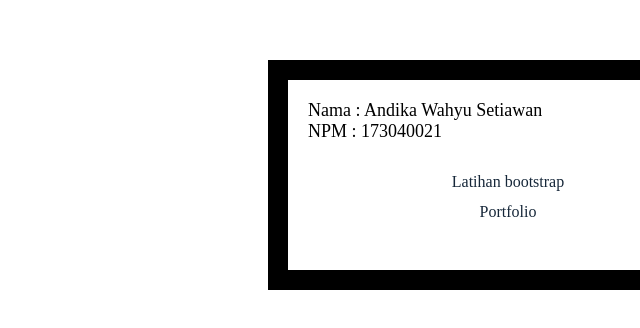
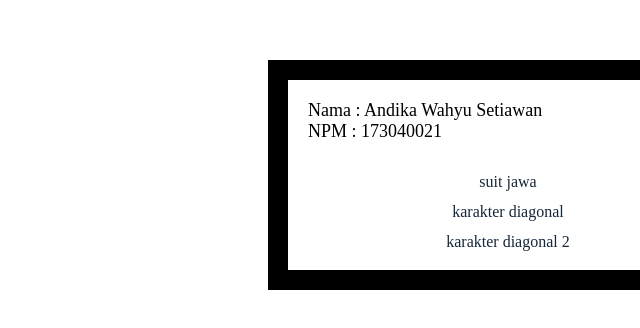
Before and after one commit to andikawahyusetiawan/rekweb-Tugas01, a plain HTML site: page index.html in a window 1280 px wide. Shown: the part 140-468 px from the top of the page, without its empty margins (640-1280 px from the left). Drawn offline with Linux system fonts and the light colour scheme; files that its build step writes are made by us from their sources.

Commit message:
Tugas 09 ITW
Tugas 09 ITW

```diff
--- a/index.html
+++ b/index.html
@@ -2,7 +2,7 @@
 
  <head>
      <title>index</title>
-     <link rel="stylesheet" type="text/css" href="portfolio/css/index.css">
+     <link rel="stylesheet" type="text/css" href="css/index.css">
 </head>
 
  <body>
@@ -13,8 +13,9 @@
      </div>
 
      <div class="isi">
-     <a href="portfolio/latihan.html"><font size="3">Latihan bootstrap</li></a></font><br>
-     <a href="portfolio/L7a173040021.html"><font size="3">Portfolio</li></a></font><br>
+     <a href="HTML/8c173040021.html"><font size="3">suit jawa</li></a></font><br>
+     <a href="HTML/8d173040021.html"><font size="3">karakter diagonal</li></a></font><br>
+     <a href="HTML/8e173040021.html"><font size="3">karakter diagonal 2</li></a></font><br>
      </div>
 
 
```
